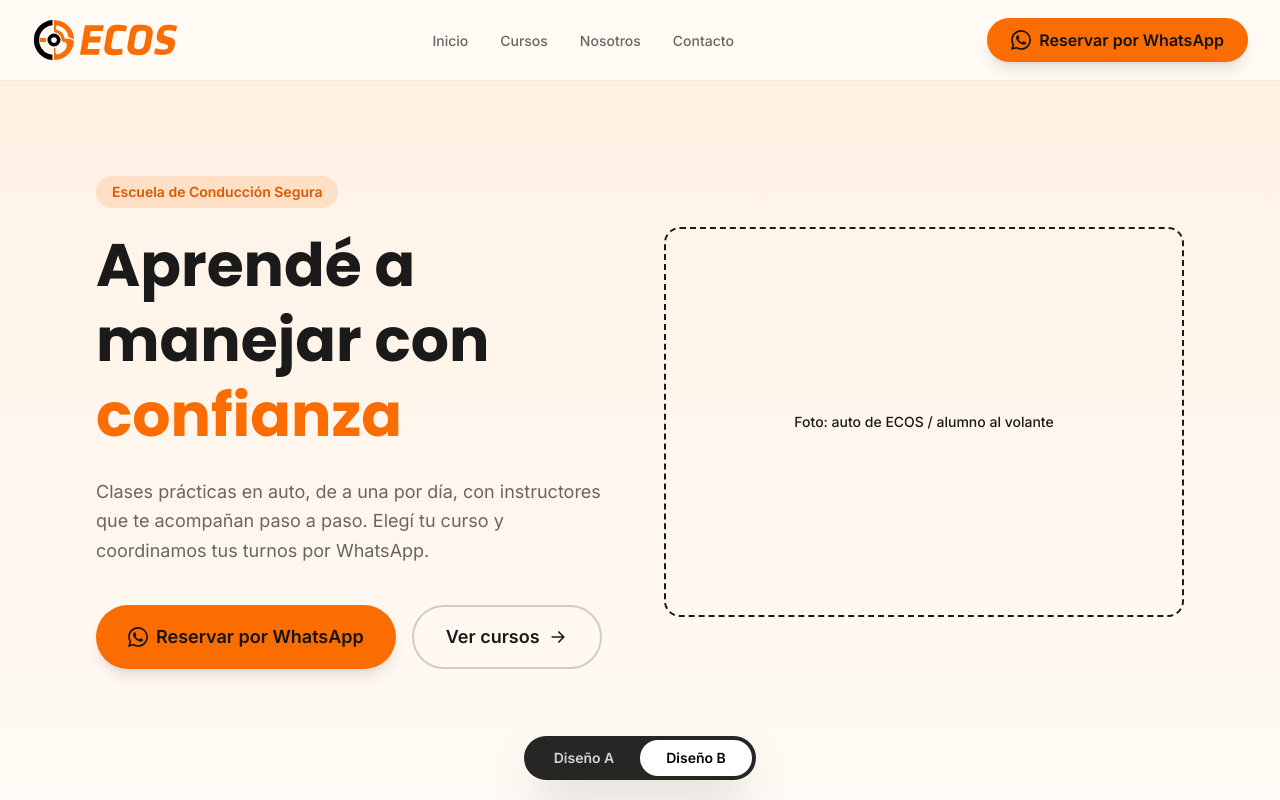
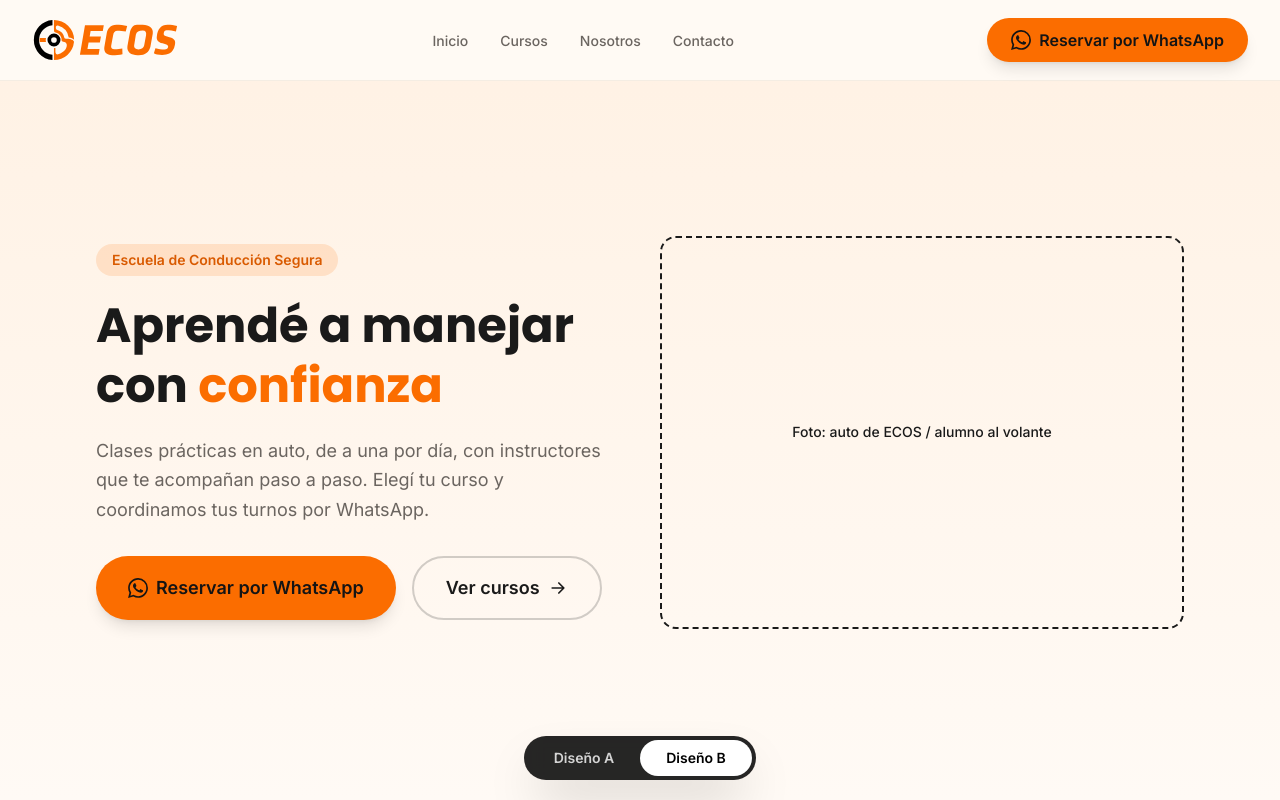
Before and after one commit to denisepujalte08/Ecos-AutoEscuela, a Next.js app: page / in a window 1280 px wide. Both pictures are taken after a click on the radio button "Diseño B". Shown: the top 800 px of the page. Built offline with nearby package versions, Linux system fonts and the light colour scheme.

Commit message:
fix: portada más compacta para que entre en una pantalla al 100%

```diff
--- a/src/components/sitio/Hero.tsx
+++ b/src/components/sitio/Hero.tsx
@@ -7,21 +7,21 @@ import { MarcoImagen } from './MarcoImagen';
 /** Diseño A: como la plantilla (foto a pantalla completa, degradé y onda blanca). */
 function HeroA() {
   return (
-    <section className="solo-a relative flex items-center overflow-hidden py-32 md:py-40 lg:py-48">
+    <section className="solo-a relative flex min-h-[min(100svh,52rem)] items-center overflow-hidden pb-24 pt-20">
       <div className="absolute inset-0">
         {/* PROVISORIO: foto de la plantilla. Se reemplaza por una foto real de ECOS. */}
         <Image src="/plantilla/hero.jpg" alt="Foto de portada" fill priority sizes="100vw" className="object-cover" />
         <div className="absolute inset-0 bg-hero-overlay" />
       </div>
 
-      <div className="relative mx-auto w-full max-w-7xl px-4 pt-20 lg:px-8">
+      <div className="relative mx-auto w-full max-w-7xl px-4 py-10 lg:px-8">
         <div className="max-w-2xl">
-          <h1 className="animate-fade-up mb-6 text-5xl font-bold leading-tight text-primary-foreground md:text-6xl lg:text-7xl">
+          <h1 className="animate-fade-up mb-5 text-4xl font-bold leading-tight text-primary-foreground sm:text-5xl lg:text-6xl">
             Aprendé a manejar con <span className="text-primary">confianza</span>
           </h1>
 
           <p
-            className="animate-fade-up mb-10 max-w-lg text-lg leading-relaxed text-primary-foreground/80 md:text-xl"
+            className="animate-fade-up mb-8 max-w-lg text-lg leading-relaxed text-primary-foreground/80"
             style={{ animationDelay: '0.15s' }}
           >
             Clases prácticas en auto, de a una por día, con instructores que te acompañan paso a paso. Elegí tu curso
@@ -57,18 +57,18 @@ function HeroA() {
 function HeroB() {
   return (
     <section
-      className="solo-b relative overflow-hidden pb-24 pt-36 md:pb-32 md:pt-44"
+      className="solo-b relative flex min-h-[min(100svh,52rem)] items-center overflow-hidden pb-12 pt-28"
       style={{ background: 'linear-gradient(180deg, #fff1e3 0%, #fffaf5 100%)' }}
     >
-      <div className="mx-auto grid max-w-6xl items-center gap-12 px-4 lg:grid-cols-2 lg:px-8">
+      <div className="mx-auto grid w-full max-w-6xl items-center gap-10 px-4 lg:grid-cols-2 lg:px-8">
         <div>
           <p className="mb-5 inline-block rounded-full bg-primary/15 px-4 py-1.5 text-sm font-semibold text-primary-dark">
             Escuela de Conducción Segura
           </p>
-          <h1 className="mb-6 text-5xl font-bold leading-tight text-foreground md:text-6xl">
+          <h1 className="mb-5 text-4xl font-bold leading-tight text-foreground sm:text-5xl">
             Aprendé a manejar con <span className="text-primary">confianza</span>
           </h1>
-          <p className="mb-10 max-w-lg text-lg leading-relaxed text-muted-foreground">
+          <p className="mb-8 max-w-lg text-lg leading-relaxed text-muted-foreground">
             Clases prácticas en auto, de a una por día, con instructores que te acompañan paso a paso. Elegí tu curso
             y coordinamos tus turnos por WhatsApp.
           </p>
@@ -83,7 +83,7 @@ function HeroB() {
           </div>
         </div>
 
-        <MarcoImagen etiqueta="auto de ECOS / alumno al volante" className="aspect-[4/3] w-full" />
+        <MarcoImagen etiqueta="auto de ECOS / alumno al volante" className="aspect-[4/3] max-h-[55svh] w-full" />
       </div>
     </section>
   );
```
